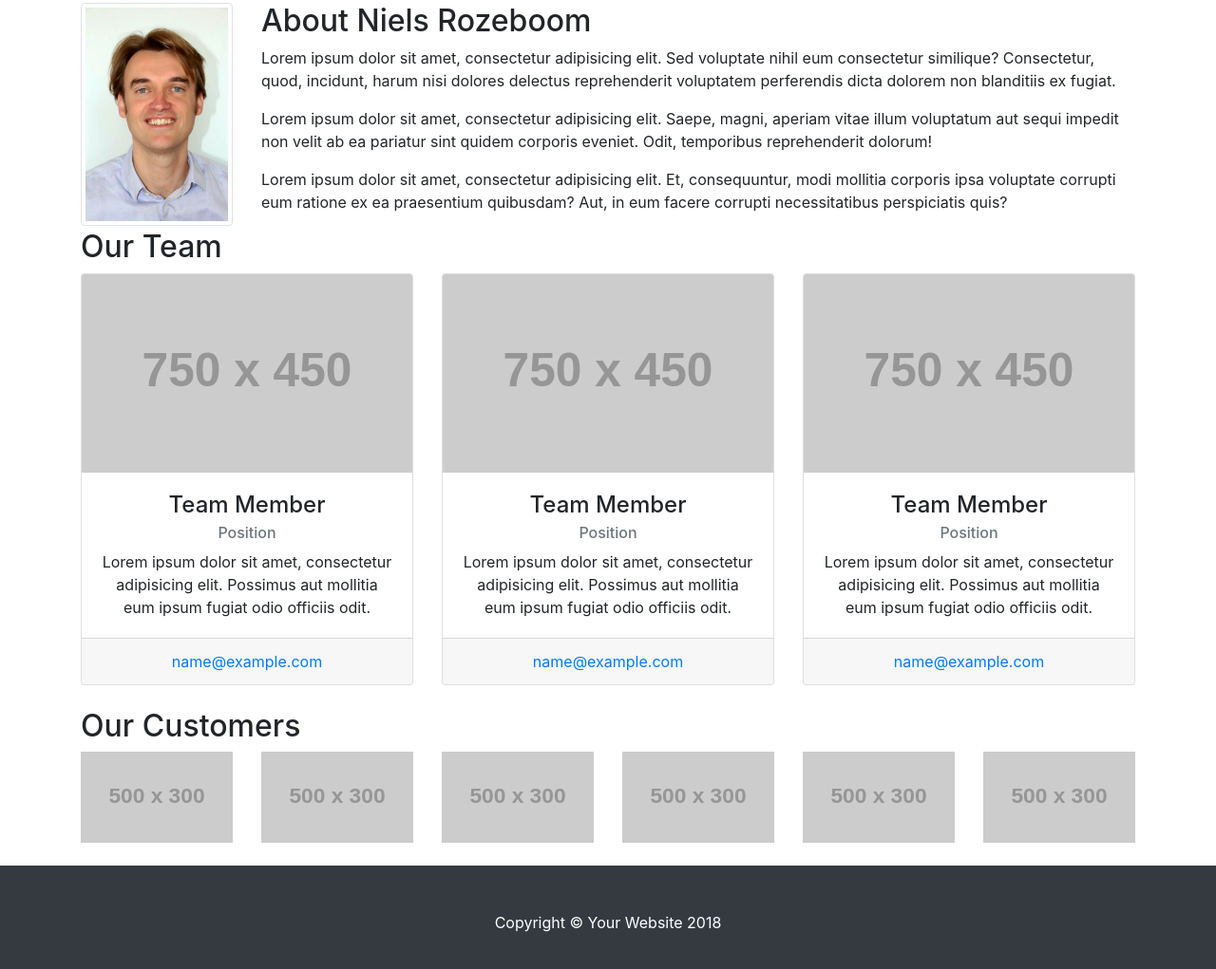
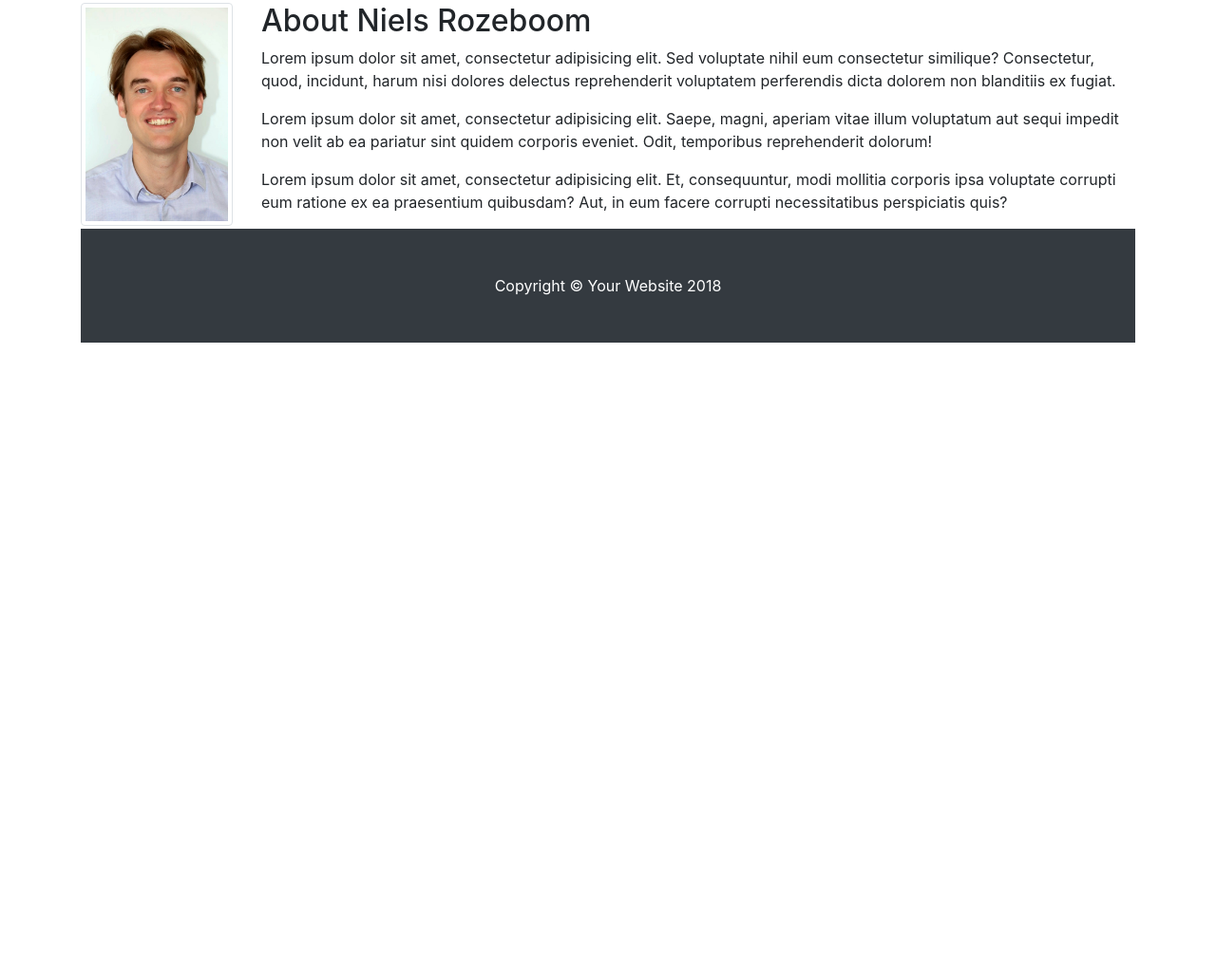
Before and after one commit to nrozeboom/nrozeboom.github.io, a website: page about.html in a window 1280 px wide. Shown: the part 205-1226 px from the top of the page at 95% size. After the commit the page ends 800 px from the top, so only its background shows below. Drawn offline with Linux system fonts and the light colour scheme; placeholder pictures from the web are drawn by us.

Commit message:
small change

```diff
--- a/about.html
+++ b/about.html
@@ -107,9 +107,9 @@
       <!-- /.row -->
 
       <!-- Team Members -->
-      <h2>Our Team</h2>
+      <!--h2>Our Team</h2-->
 
-      <div class="row">
+      <!--div class="row">
         <div class="col-lg-4 mb-4">
           <div class="card h-100 text-center">
             <img class="card-img-top" src="http://placehold.it/750x450" alt="">
@@ -149,12 +149,12 @@
             </div>
           </div>
         </div>
-      </div>
+      </div-->
       <!-- /.row -->
 
       <!-- Our Customers -->
-      <h2>Our Customers</h2>
-      <div class="row">
+      <!--h2>Our Customers</h2-->
+      <!--div class="row">
         <div class="col-lg-2 col-sm-4 mb-4">
           <img class="img-fluid" src="http://placehold.it/500x300" alt="">
         </div>
@@ -173,10 +173,10 @@
         <div class="col-lg-2 col-sm-4 mb-4">
           <img class="img-fluid" src="http://placehold.it/500x300" alt="">
         </div>
-      </div>
+      </div-->
       <!-- /.row -->
 
-    </div>
+    <!--/div-->
     <!-- /.container -->
 
     <!-- Footer -->
```
